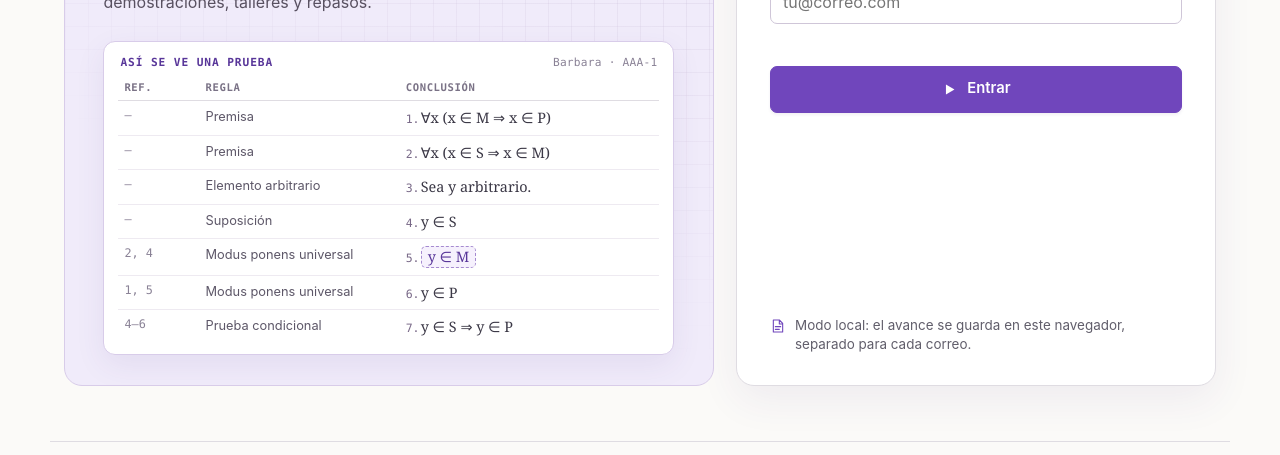
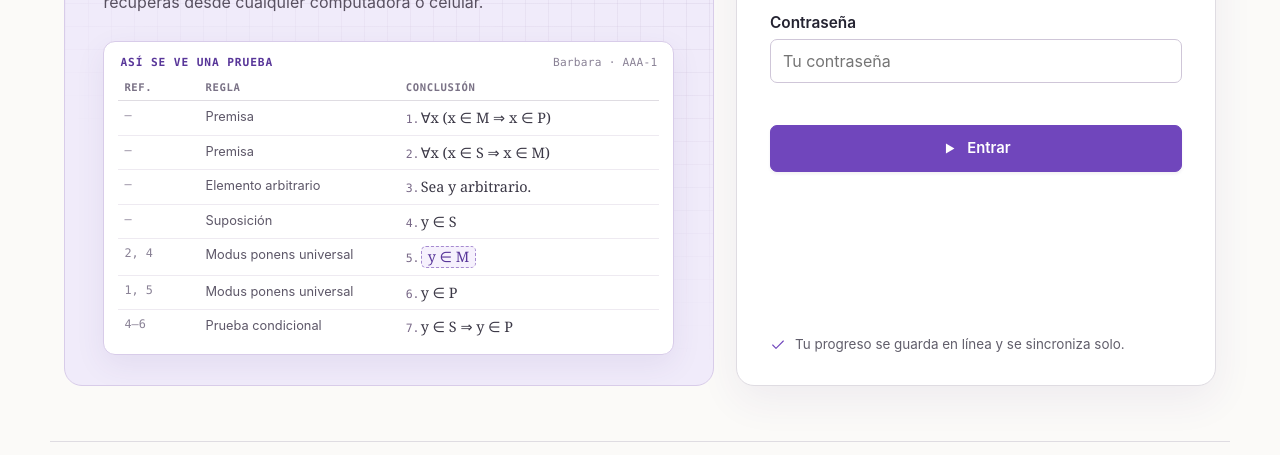
Before and after one commit to carlosgbarradas/axioma, a plain HTML site: page index.html in a window 1280 px wide. Shown: the part 341-796 px from the top of the page. Drawn offline with nearby package versions, Linux system fonts and the light colour scheme.

Commit message:
Add files via upload

```diff
--- a/index.html
+++ b/index.html
@@ -597,7 +597,7 @@ function esc(t){return String(t??"").replace(/[&<>"']/g,c=>({"&":"&amp;","<":"&l
    create policy "actualizar mi progreso" on public.progress
      for update using (auth.uid() = user_id) with check (auth.uid() = user_id);
 ================================================================== */
-const CLOUD={url:"",anonKey:""};
+const CLOUD={url:"https://dvrapagfxcvwyoopmthr.supabase.co",anonKey:"sb_publishable_iGX2g-4x4OMegGZDWDkh9g_f4RDR2_F"};
 
 const root=document.querySelector("main"),LEGACY="axioma.study.v1",SESSION="axioma.session",USERS="axioma.users";
 const blankState=()=>({done:{},errors:{},runs:{},last:null,notes:{},help:{},evidence:{},workshops:{}});
```
